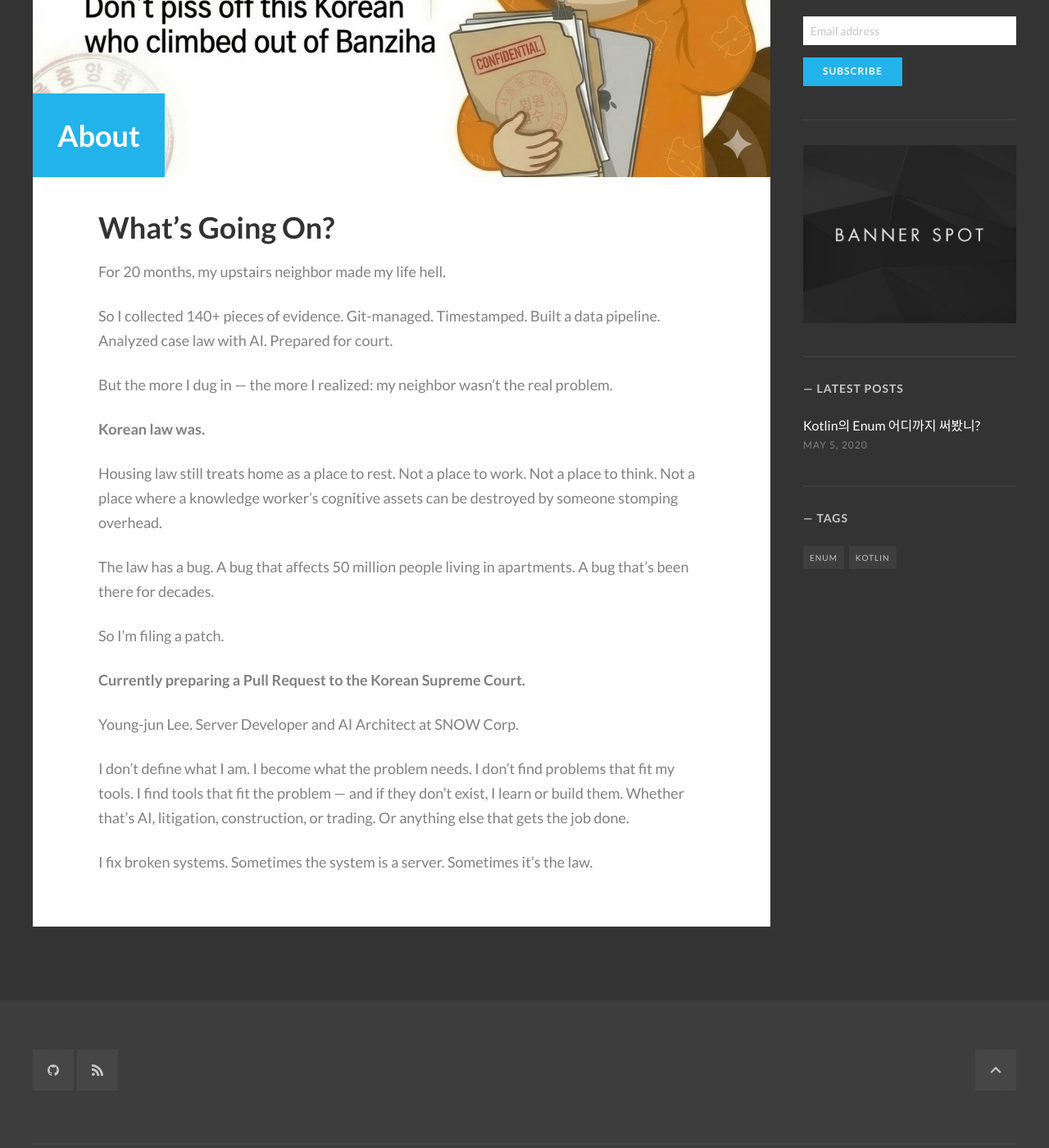
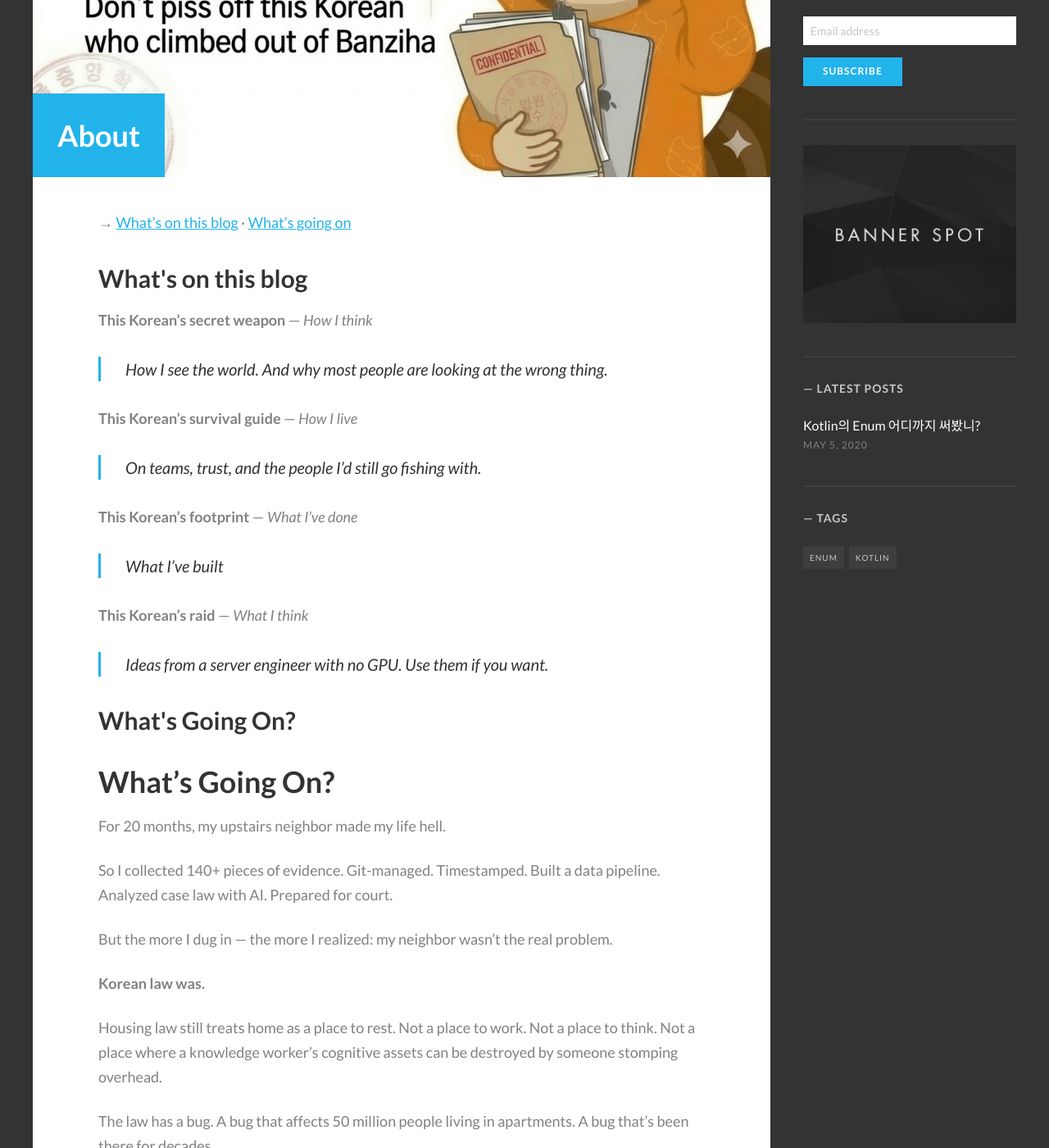
Before and after one commit to banziha104/banziha104.github.io, a Jekyll site: the page built from about.md, in a window 1280 px wide and 1400 px high, scrolled down 633 px. Shown: the whole window at 82% size. Built offline with Jekyll 4.4.1, drawn with Linux system fonts in a browser that asks for light colours.

Commit message:
feature: 새단장을 시작

```diff
--- a/about.md
+++ b/about.md
@@ -4,6 +4,25 @@ title: About
 description: The Korean who climbed out of Banziha
 banner_image: aboutPage.jpeg
 ---
+
+→ [What's on this blog](#blog) · [What's going on](#story)
+
+<h2 id="blog">What's on this blog</h2>
+
+**This Korean's secret weapon** — *How I think*
+> How I see the world. And why most people are looking at the wrong thing.
+
+**This Korean's survival guide** — *How I live*
+> On teams, trust, and the people I'd still go fishing with.
+
+**This Korean's footprint** — *What I've done*
+> What I've built
+
+**This Korean's raid** — *What I think*
+> Ideas from a server engineer with no GPU. Use them if you want.
+
+
+<h2 id="story">What's Going On?</h2>
 
 # What's Going On?
 
```
